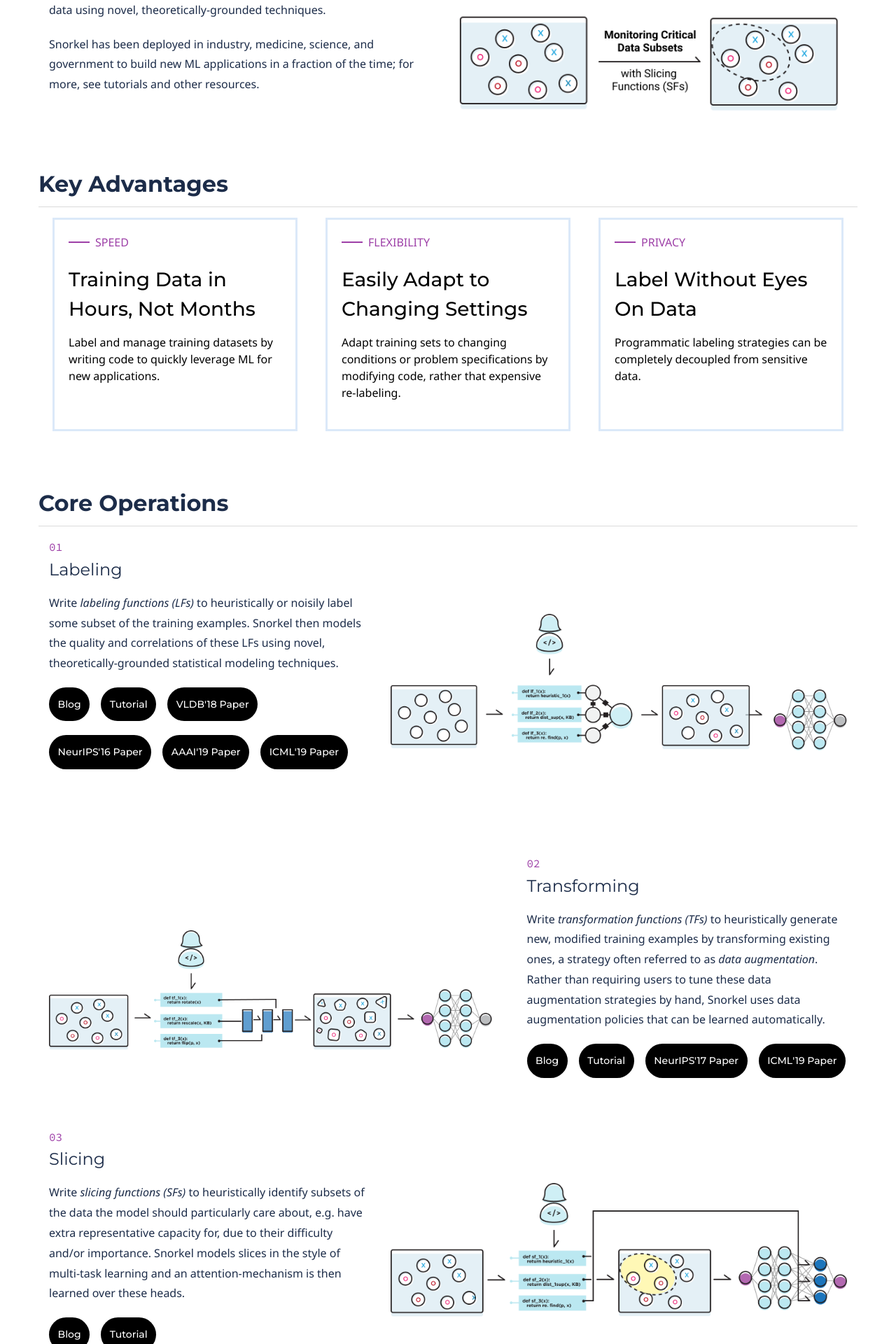
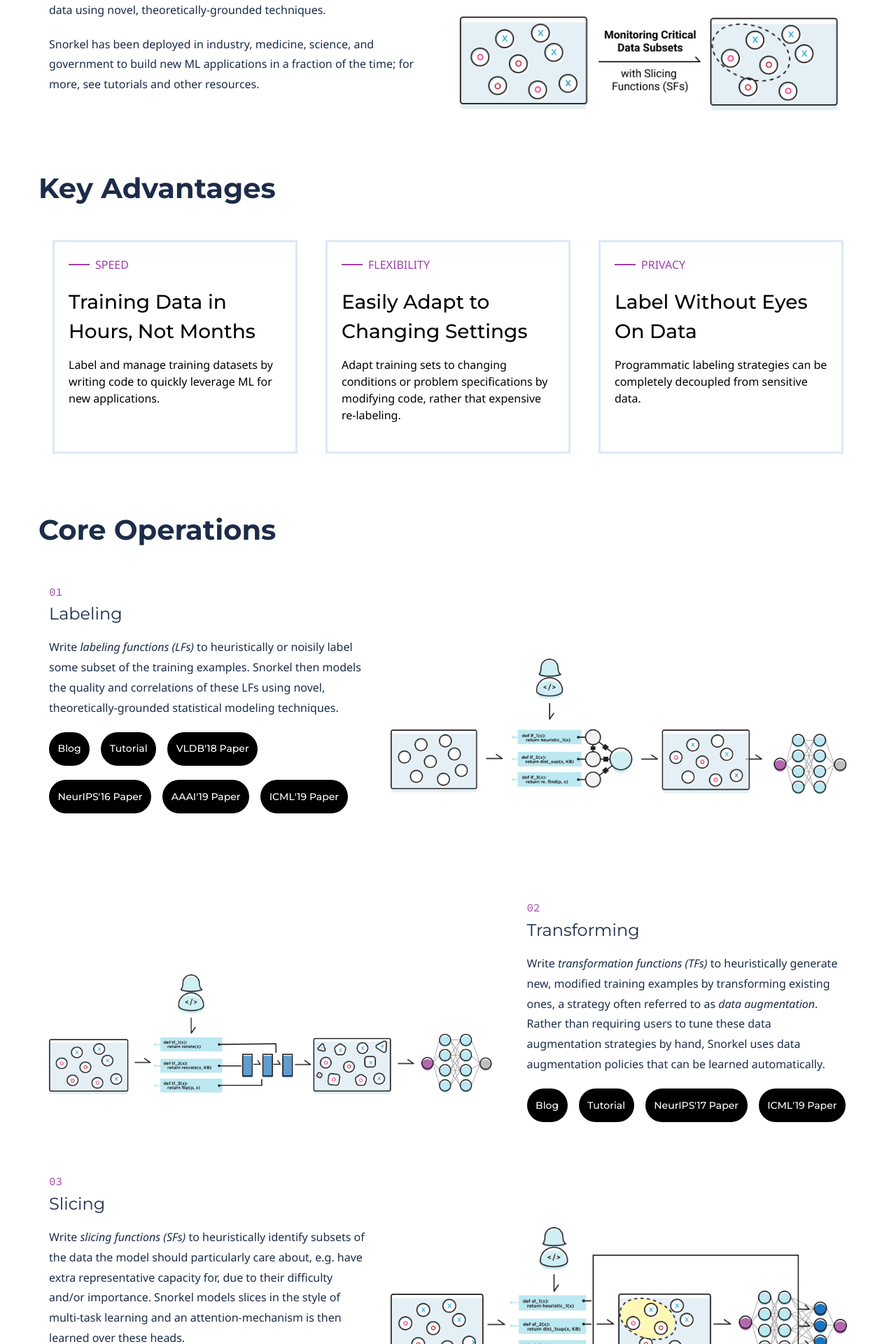
Before and after one commit to snorkel-team/website, a Jekyll site: the page built from features.html, in a window 1280 px wide. Shown: the part 624-2544 px from the top of the page at 70% size. Built offline with Jekyll 4.4.1, drawn with Linux system fonts in a browser that asks for light colours; some web fonts are replaced.

Commit message:
Changed subheader styling

```diff
--- a/features.html
+++ b/features.html
@@ -31,7 +31,8 @@
     </div>
     <br>
     <div class="row half-row-spacing mobile-padding">
-      <h2>Key Advantages</h2>
+      <h1>Key Advantages</h1>
+      <br>
       <div class="light-blue-card-container">
         <div class="border-card">
           <p class="subheadline">Speed</p>
@@ -60,7 +61,8 @@
     </div>
     <br>
     <div class="row row-spacing mobile-padding">
-      <h2>Core Operations</h2>
+      <h1>Core Operations</h1>
+      <br>
       <div class="col-sm-5">
         <p class="purple-numbers">01</p>
         <h4>Labeling</h4>
```
